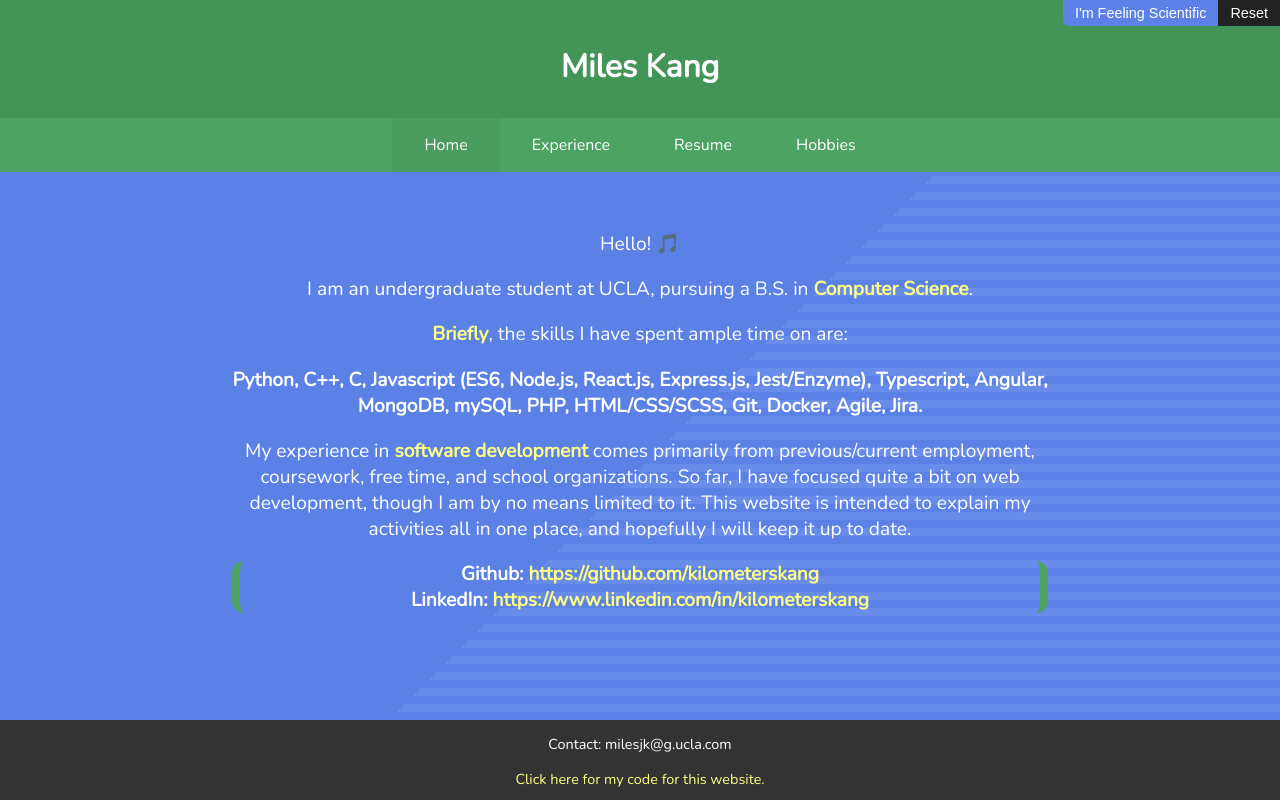
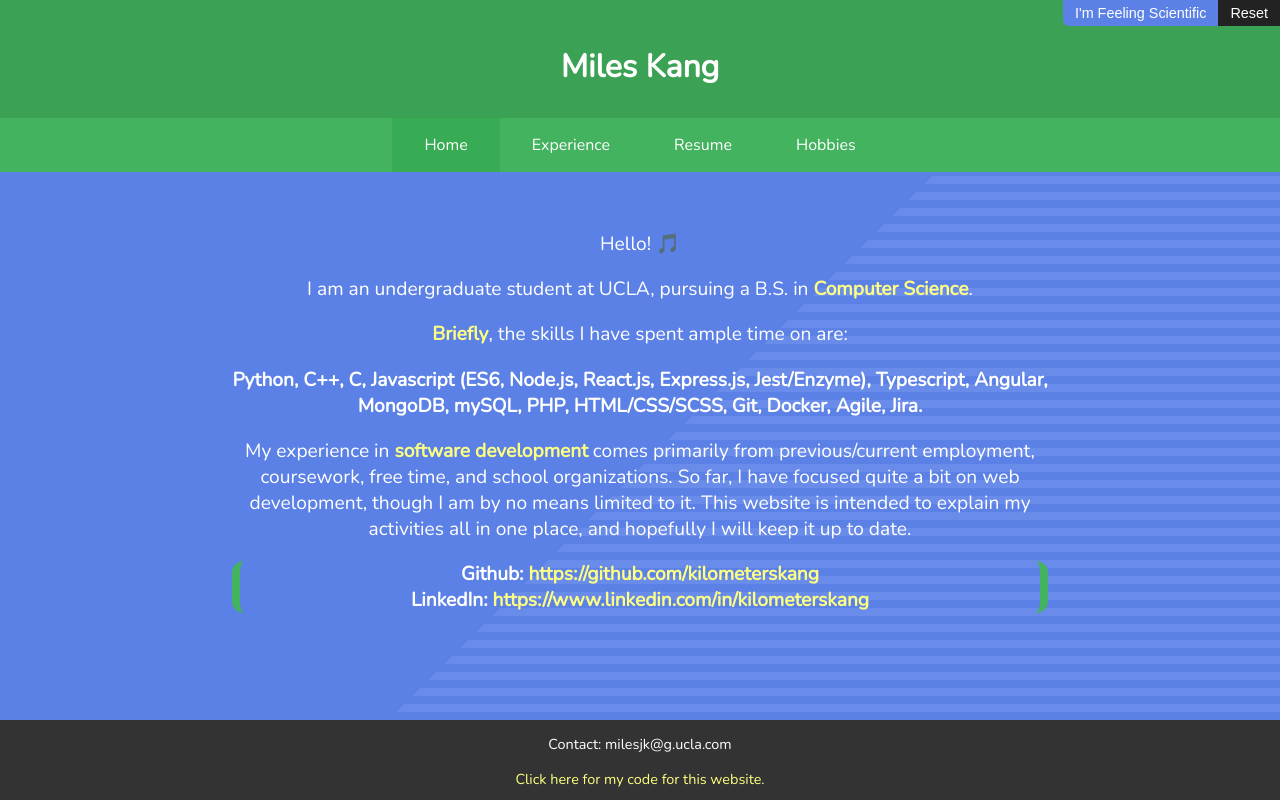
Before and after one commit to kilometerskang/me, a React (Create React App) app: page /#/home in a window 1280 px wide. Built offline with nearby package versions, Linux system fonts and the light colour scheme.

Commit message:
Edit background green and resume margins

```diff
--- a/src/styles/variables.scss
+++ b/src/styles/variables.scss
@@ -5,9 +5,9 @@ $secondary-color-light: rgb(105, 139, 233);
 $secondary-color: rgb(92, 129, 230);
 $secondary-color-hover: rgb(78, 118, 228);
 
-$primary-color-light: rgb(76, 163, 98);
-$primary-color: rgb(74, 156, 95);
-$primary-color-hover: rgb(67, 148, 87);
+$primary-color-light: rgb(67, 179, 95);
+$primary-color: rgb(56, 172, 85);
+$primary-color-hover: rgb(59, 161, 84);
 
 // $secondary-color-light: rgb(247, 155, 81);
 // $secondary-color: rgb(241, 144, 65);
```
Also changed, not shown: 1 other file (tests, documents, lock files or other folders).
